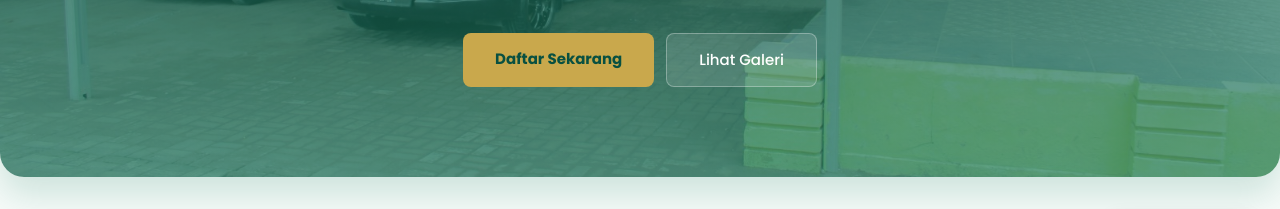
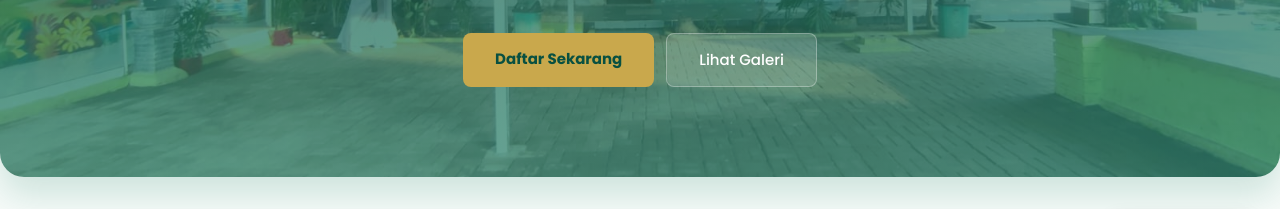
Before and after one commit to GhaziFinandhia/TK-AL-ANSHOR, a website: page views/home.html in a window 1280 px wide. Shown: the part 417-626 px from the top of the page. Drawn offline with Linux system fonts and the light colour scheme.

Commit message:
change background

```diff
--- a/views/home.html
+++ b/views/home.html
@@ -132,7 +132,7 @@
       .hero {
         background:
           linear-gradient(rgba(8, 80, 65, 0.7), rgba(15, 124, 94, 0.6)),
-          url("/images/background-home.jpeg");
+          url("/images/background-home.jpg");
 
         background-size: cover;
         background-position: center;
```
Also changed, not shown: public/images/background-home.jpeg (deleted), public/images/background-home.jpg (added).
